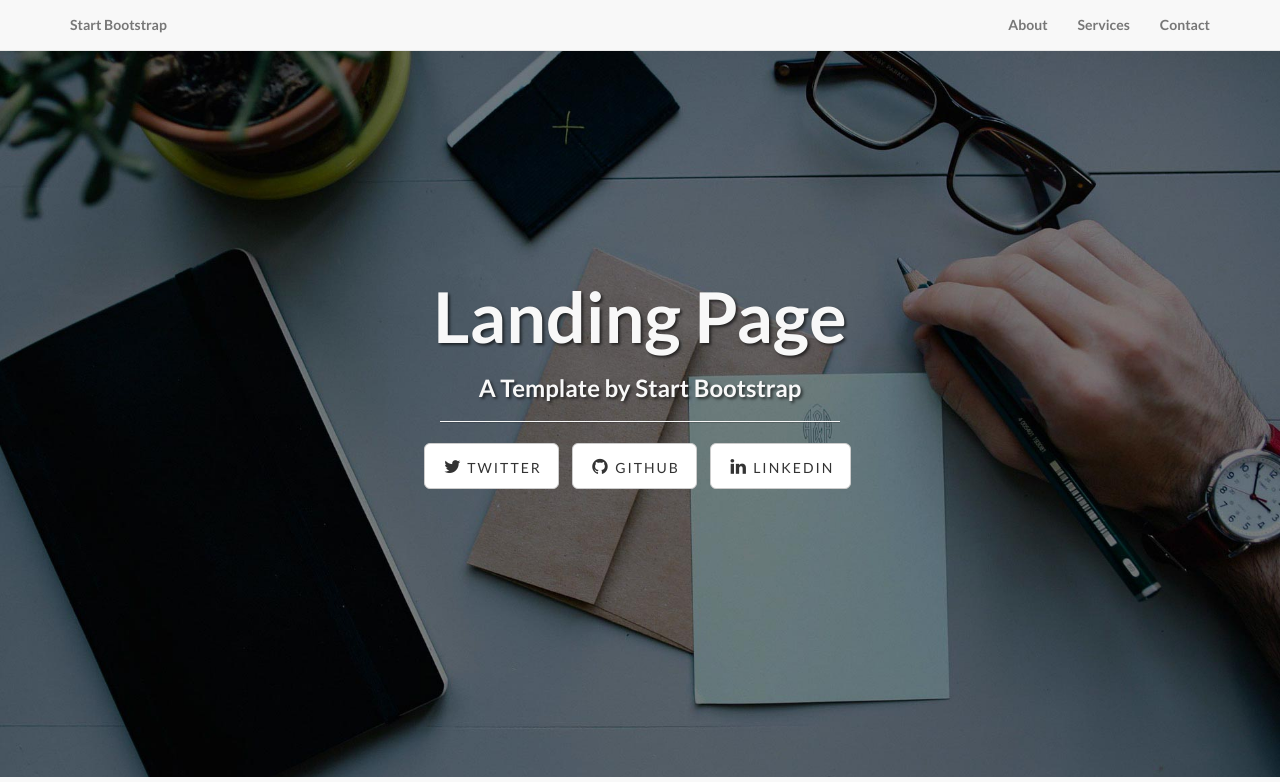
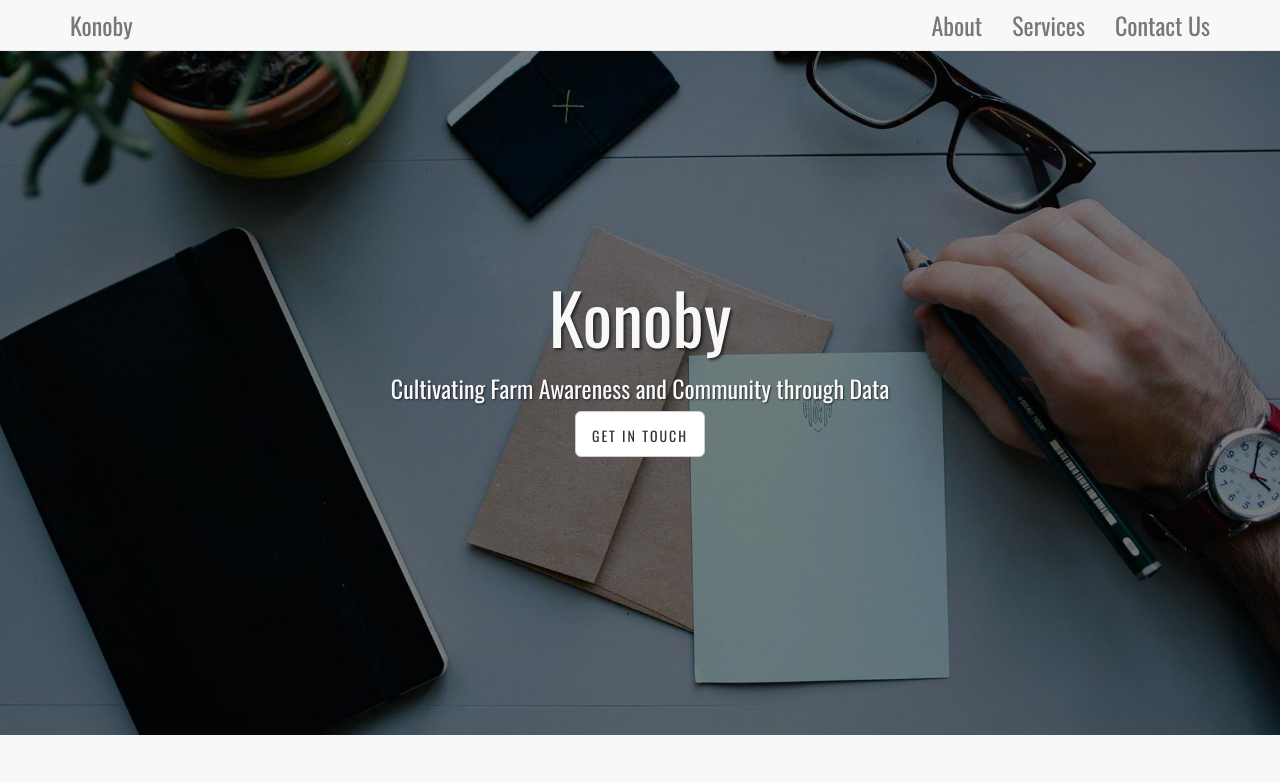
Before and after one commit to TsubasaK111/konoby-lp, a website: page src/index.html in a window 1280 px wide. Shown: the top 782 px of the page. Drawn offline with nearby package versions, Linux system fonts and the light colour scheme.

Commit message:
feat: shorten shadows, remove unnecessary elements, incl buttons

```diff
--- a/src/css/landing-page.css
+++ b/src/css/landing-page.css
@@ -1,8 +1,4 @@
-/*
- * Start Bootstrap - Landing Page (http://startbootstrap.com/)
- * Copyright 2013-2016 Start Bootstrap
- * Licensed under MIT (https://github.com/BlackrockDigital/startbootstrap/blob/gh-pages/LICENSE)
- */
+@import url('https://fonts.googleapis.com/css?family=Oswald');
 
 body,
 html {
@@ -17,12 +13,12 @@
 h4,
 h5,
 h6 {
-    font-family: "Lato","Helvetica Neue",Helvetica,Arial,sans-serif;
-    font-weight: 700;
+    font-family: "Oswald", Helvetica, Arial, sans-serif;
+    font-weight: 500;
 }
 
 .topnav {
-    font-size: 14px;
+    font-size: 24px;
 }
 
 .lead {
@@ -58,7 +54,7 @@
 }
 
 .intro-message > h3 {
-    text-shadow: 2px 2px 3px rgba(0,0,0,0.6);
+    text-shadow: 1px 1px 2px rgba(0,0,0,0.6);
 }
 
 @media(max-width:767px) {
@@ -122,7 +118,7 @@
 
 .banner h2 {
     margin: 0;
-    text-shadow: 2px 2px 3px rgba(0,0,0,0.6);
+    text-shadow: 1px 1px 2px rgba(0,0,0,0.6);
     font-size: 3em;
 }
 
@@ -145,7 +141,7 @@
 @media(max-width:767px) {
     .banner h2 {
         margin: 0;
-        text-shadow: 2px 2px 3px rgba(0,0,0,0.6);
+        text-shadow: 1px 1px 2px rgba(0,0,0,0.6);
         font-size: 3em;
     }
 
--- a/src/index.html
+++ b/src/index.html
@@ -2,14 +2,13 @@
 <html lang="en">
 
 <head>
-
     <meta charset="utf-8">
     <meta http-equiv="X-UA-Compatible" content="IE=edge">
     <meta name="viewport" content="width=device-width, initial-scale=1">
     <meta name="description" content="">
     <meta name="author" content="">
 
-    <title>Landing Page - Start Bootstrap Theme</title>
+    <title>Konoby - About</title>
 
     <!-- Bootstrap Core CSS -->
     <link href="css/bootstrap.min.css" rel="stylesheet">
@@ -19,7 +18,6 @@
 
     <!-- Custom Fonts -->
     <link href="font-awesome/css/font-awesome.min.css" rel="stylesheet" type="text/css">
-    <link href="https://fonts.googleapis.com/css?family=Lato:300,400,700,300italic,400italic,700italic" rel="stylesheet" type="text/css">
 
     <!-- HTML5 Shim and Respond.js IE8 support of HTML5 elements and media queries -->
     <!-- WARNING: Respond.js doesn't work if you view the page via file:// -->
@@ -27,11 +25,10 @@
         <script src="https://oss.maxcdn.com/libs/html5shiv/3.7.0/html5shiv.js"></script>
         <script src="https://oss.maxcdn.com/libs/respond.js/1.4.2/respond.min.js"></script>
     <![endif]-->
-
 </head>
 
+
 <body>
-
     <!-- Navigation -->
     <nav class="navbar navbar-default navbar-fixed-top topnav" role="navigation">
         <div class="container topnav">
@@ -40,10 +37,8 @@
                 <button type="button" class="navbar-toggle" data-toggle="collapse" data-target="#bs-example-navbar-collapse-1">
                     <span class="sr-only">Toggle navigation</span>
                     <span class="icon-bar"></span>
-                    <span class="icon-bar"></span>
-                    <span class="icon-bar"></span>
                 </button>
-                <a class="navbar-brand topnav" href="#">Start Bootstrap</a>
+                <a class="navbar-brand topnav" href="#">Konoby</a>
             </div>
             <!-- Collect the nav links, forms, and other content for toggling -->
             <div class="collapse navbar-collapse" id="bs-example-navbar-collapse-1">
@@ -55,7 +50,7 @@
                         <a href="#services">Services</a>
                     </li>
                     <li>
-                        <a href="#contact">Contact</a>
+                        <a href="#contact">Contact Us</a>
                     </li>
                 </ul>
             </div>
@@ -69,39 +64,26 @@
     <a name="about"></a>
     <div class="intro-header">
         <div class="container">
-
             <div class="row">
                 <div class="col-lg-12">
                     <div class="intro-message">
-                        <h1>Landing Page</h1>
-                        <h3>A Template by Start Bootstrap</h3>
-                        <hr class="intro-divider">
-                        <ul class="list-inline intro-social-buttons">
-                            <li>
-                                <a href="https://twitter.com/SBootstrap" class="btn btn-default btn-lg"><i class="fa fa-twitter fa-fw"></i> <span class="network-name">Twitter</span></a>
-                            </li>
-                            <li>
-                                <a href="https://github.com/IronSummitMedia/startbootstrap" class="btn btn-default btn-lg"><i class="fa fa-github fa-fw"></i> <span class="network-name">Github</span></a>
-                            </li>
-                            <li>
-                                <a href="#" class="btn btn-default btn-lg"><i class="fa fa-linkedin fa-fw"></i> <span class="network-name">Linkedin</span></a>
-                            </li>
-                        </ul>
+                        <h1>Konoby</h1>
+                        <h3>Cultivating Farm Awareness and Community through Data</h3>
+                        <a href="https://twitter.com/SBootstrap" class="btn btn-default btn-lg">
+                          <span class="network-name">Get In Touch</span>
+                        </a>
                     </div>
                 </div>
             </div>
-
         </div>
         <!-- /.container -->
-
     </div>
     <!-- /.intro-header -->
 
+
     <!-- Page Content -->
-
 	<a  name="services"></a>
     <div class="content-section-a">
-
         <div class="container">
             <div class="row">
                 <div class="col-lg-5 col-sm-6">
@@ -114,7 +96,6 @@
                     <img class="img-responsive" src="img/ipad.png" alt="">
                 </div>
             </div>
-
         </div>
         <!-- /.container -->
 
@@ -167,9 +148,7 @@
 
 	<a  name="contact"></a>
     <div class="banner">
-
         <div class="container">
-
             <div class="row">
                 <div class="col-lg-6">
                     <h2>Connect to Start Bootstrap:</h2>
@@ -188,10 +167,8 @@
                     </ul>
                 </div>
             </div>
-
         </div>
         <!-- /.container -->
-
     </div>
     <!-- /.banner -->
 
@@ -214,7 +191,7 @@
                         </li>
                         <li class="footer-menu-divider">&sdot;</li>
                         <li>
-                            <a href="#contact">Contact</a>
+                            <a href="#contact">Contact Us</a>
                         </li>
                     </ul>
                     <p class="copyright text-muted small">Copyright &copy; Your Company 2014. All Rights Reserved</p>
```
